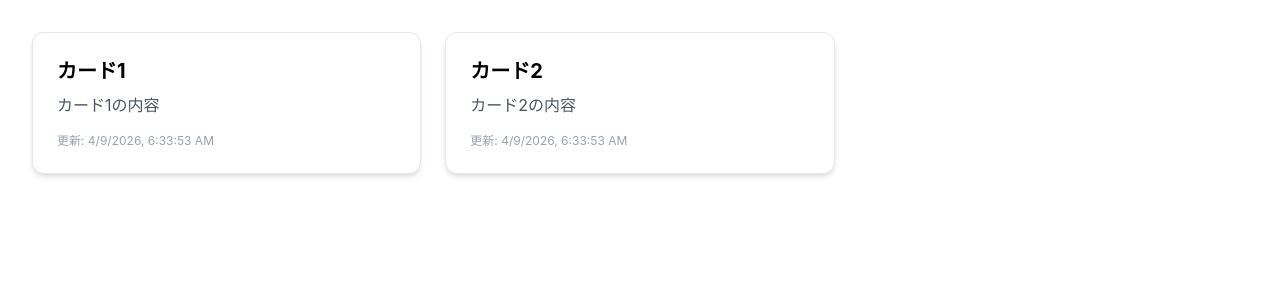
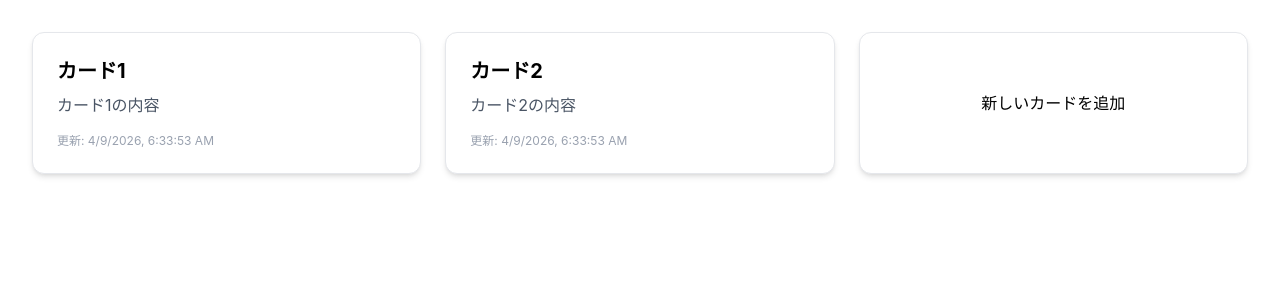
Before and after one commit to yuto-boobam/Rooted, a React (Vite) app: page / in a window 1280 px wide. Shown: the top 300 px of the page. Built offline with nearby package versions, Linux system fonts and the light colour scheme.

Commit message:
カード追加関数修正

```diff
--- a/src/App.tsx
+++ b/src/App.tsx
@@ -25,6 +25,17 @@ function App() {
     },
   ]);
 
+  // setCardsを利用してカードを生成する関数
+  const addCard = () => {
+    const newCard: CardData = {
+      id: Date.now().toString(),
+      title: "新しいカード",
+      content: "新しいカードの内容",
+      updatedAt: new Date(),
+    };
+    setCards([...cards, newCard]);
+  }
+
   return (
     <div className="p-8"> {/* 全体の余白 */}
       <div className="grid grid-cols-1 md:grid-cols-3 gap-6"> {/* グリッドの設定 */}
@@ -40,7 +51,10 @@ function App() {
             </div>
           </div>
         ))}
-        {/* setCardsを利用して、新しいカードを追加する関数を作成する */}
+        {/* addCardを利用して、新しいカードを追加する関数を作成する */}
+        <button onClick={addCard} className="p-6 bg-white rounded-xl shadow-md border border-gray-200">
+          新しいカードを追加
+        </button>
 
 
       </div>
```
